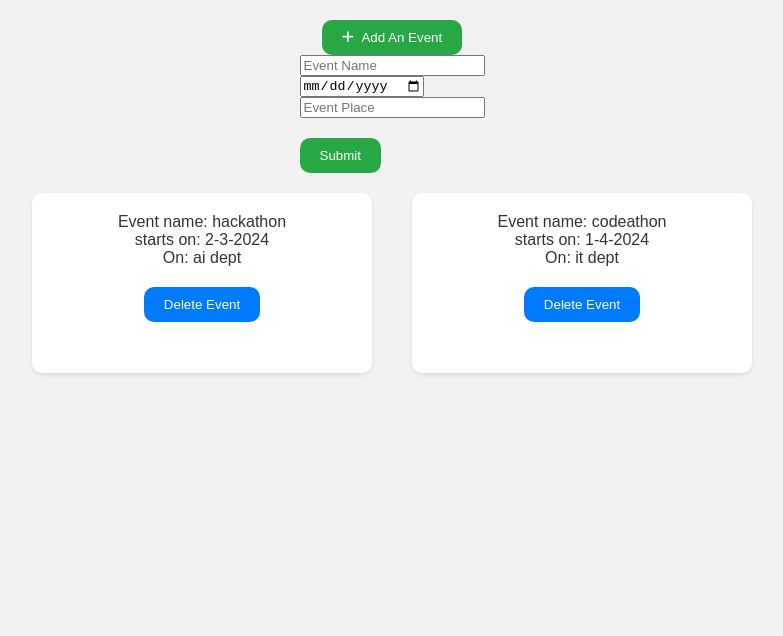
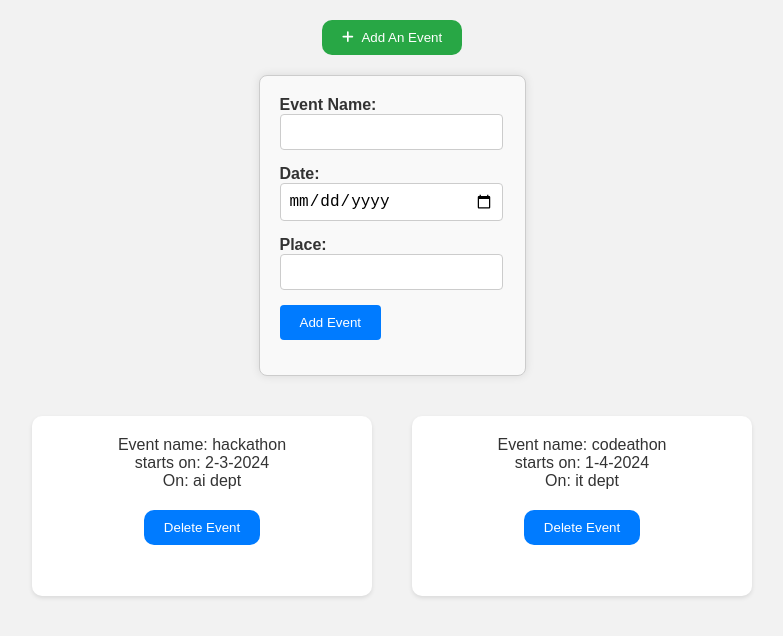
Before and after one commit to saliniyan/Event_manager, a React (Create React App) app: page / in a window 1280 px wide. Both pictures are taken after a click on the button "Add An Event". Shown: the top 636 px of the page, without its empty margins (248-1031 px from the left). Built offline with nearby package versions, Linux system fonts and the light colour scheme.

Commit message:
added ui for form

```diff
--- a/public/index.html
+++ b/public/index.html
@@ -2,42 +2,10 @@
 <html lang="en">
 <head>
   <meta charset="utf-8" />
-    <link rel="icon" href="%PUBLIC_URL%/favicon.ico" />
   <meta name="viewport" content="width=device-width, initial-scale=1" />
-    <meta name="theme-color" content="#000000" />
-    <meta
-      name="description"
-      content="Web site created using create-react-app"
-    />
-    <link rel="apple-touch-icon" href="%PUBLIC_URL%/logo192.png" />
-    <!--
-      manifest.json provides metadata used when your web app is installed on a
-      user's mobile device or desktop. See https://developers.google.com/web/fundamentals/web-app-manifest/
-    -->
-    <link rel="manifest" href="%PUBLIC_URL%/manifest.json" />
-    <!--
-      Notice the use of %PUBLIC_URL% in the tags above.
-      It will be replaced with the URL of the `public` folder during the build.
-      Only files inside the `public` folder can be referenced from the HTML.
-
-      Unlike "/favicon.ico" or "favicon.ico", "%PUBLIC_URL%/favicon.ico" will
-      work correctly both with client-side routing and a non-root public URL.
-      Learn how to configure a non-root public URL by running `npm run build`.
-    -->
-    <title>React App</title>
+  <title>Event Manager</title>
 </head>
 <body>
-    <noscript>You need to enable JavaScript to run this app.</noscript>
   <div id="root"></div>
-    <!--
-      This HTML file is a template.
-      If you open it directly in the browser, you will see an empty page.
-
-      You can add webfonts, meta tags, or analytics to this file.
-      The build step will place the bundled scripts into the <body> tag.
-
-      To begin the development, run `npm start` or `yarn start`.
-      To create a production bundle, use `npm run build` or `yarn build`.
-    -->
 </body>
 </html>
--- /dev/null
+++ b/src/Add.css
@@ -0,0 +1,51 @@
+.form-container {
+    max-width: 400px;
+    margin: 20px auto;
+    padding: 20px;
+    border: 1px solid #ccc;
+    border-radius: 8px;
+    background-color: #f9f9f9;
+    box-shadow: 0 0 10px rgba(0, 0, 0, 0.1);
+  }
+
+  .form-group {
+    margin-bottom: 15px;
+  }
+
+  .form-group label {
+    display: block;
+    font-weight: bold;
+  }
+
+  .form-group input[type="text"],
+  .form-group input[type="date"],
+  .form-group input[type="time"] {
+    width: calc(100% - 20px);
+    padding: 8px;
+    font-size: 16px;
+    border: 1px solid #ccc;
+    border-radius: 4px;
+  }
+
+  .form-group textarea {
+    width: calc(100% - 20px);
+    padding: 8px;
+    font-size: 16px;
+    border: 1px solid #ccc;
+    border-radius: 4px;
+    resize: vertical;
+  }
+
+  .form-group button {
+    background-color: #007bff;
+    color: #fff;
+    border: none;
+    padding: 10px 20px;
+    border-radius: 4px;
+    cursor: pointer;
+    transition: background-color 0.3s ease;
+  }
+
+  .form-group button:hover {
+    background-color: #0056b3;
+  }
--- a/src/Add.js
+++ b/src/Add.js
@@ -1,40 +1,28 @@
 import React from "react";
-import './App'
+import './Add.css';
 
-const Add=({name,setName,date,setDate,place,setPlace,handleFormSubmit})=>
-{
-    return(
-        <form onSubmit={handleFormSubmit} className="add-form">
-       <input
-         type="text"
-         name="name"
-         placeholder="Event Name"
-         value={name}
-         onChange={(e) => setName(e.target.value)}
-         required
-       />
-       <br />
-       <input
-         type="date"
-         name="date"
-         placeholder="Event Date"
-         value={date}
-         onChange={(e) => setDate(e.target.value)}
-         required
-       />
-       <br />
-       <input
-         type="text"
-         name="place"
-         placeholder="Event Place"
-         value={place}
-         onChange={(e) => setPlace(e.target.value)}
-         required
-       />
-       <br />
-       <button type="submit" className="button">Submit</button>
-     </form>
-      )
-}
+const Add = ({ name, setName, date, setDate, place, setPlace, handleFormSubmit }) => {
+  return (
+    <div className="form-container">
+      <form onSubmit={handleFormSubmit}>
+        <div className="form-group">
+          <label htmlFor="name">Event Name:</label>
+          <input type="text" id="name" value={name} onChange={(e) => setName(e.target.value)} required />
+        </div>
+        <div className="form-group">
+          <label htmlFor="date">Date:</label>
+          <input type="date" id="date" value={date} onChange={(e) => setDate(e.target.value)} required />
+        </div>
+        <div className="form-group">
+          <label htmlFor="place">Place:</label>
+          <input type="text" id="place" value={place} onChange={(e) => setPlace(e.target.value)} required />
+        </div>
+        <div className="form-group">
+          <button type="submit">Add Event</button>
+        </div>
+      </form>
+    </div>
+  );
+};
 
 export default Add;
```
Lines whose indentation alone changed are shown as unchanged.
